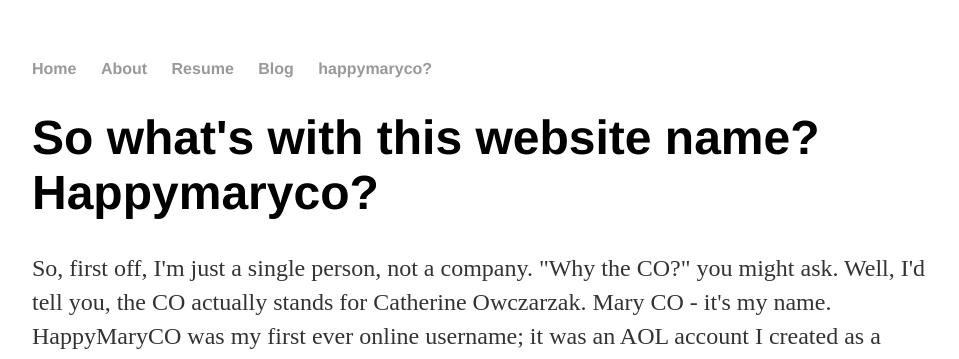
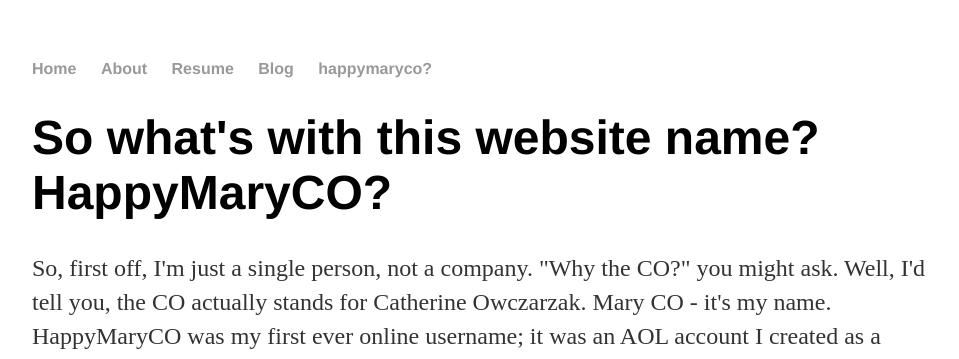
Before and after one commit to Mary-O/mary-o.github.io, a Jekyll site: the page built from HappyMaryCO/index.html, in a window 1280 px wide. Shown: the top 359 px of the page, without its empty margins (160-1119 px from the left). Built offline with Jekyll 4.4.1, drawn with Linux system fonts in a browser that asks for light colours.

```diff
--- a/HappyMaryCO/index.html
+++ b/HappyMaryCO/index.html
@@ -1,6 +1,6 @@
 ---
 layout: default
-title: So what's with this website name? Happymaryco?
+title: So what's with this website name? HappyMaryCO?
 published: true
 ---
 
```
